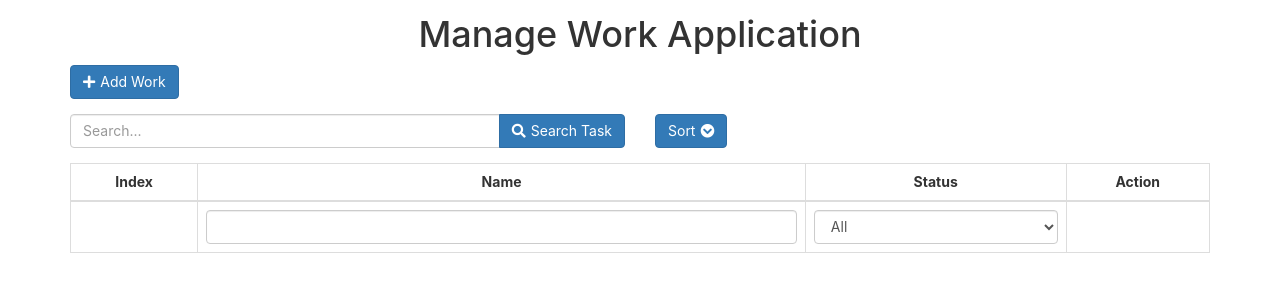
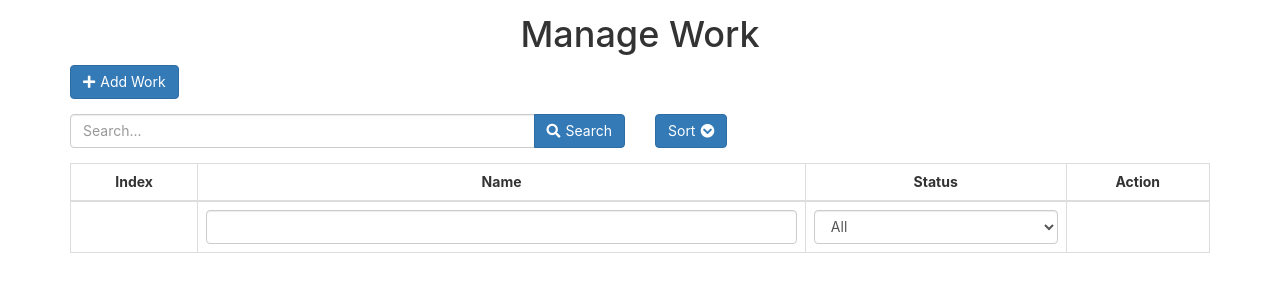
Before and after one commit to duyanh3110/Manage-App, a React (Create React App) app: page / in a window 1280 px wide. Shown: the top 300 px of the page. Built offline with nearby package versions, Linux system fonts and the light colour scheme.

Commit message:
Revert "test app"

```diff
--- a/src/App.js
+++ b/src/App.js
@@ -207,7 +207,7 @@ class App extends Component {
           : '';
     return (
       <div className="container">
-        <h1 className="text-center mt-15">Manage Work Application</h1>
+        <h1 className="text-center mt-15">Manage Work</h1>
         <div className="row">
           <div className={ isDisplayForm === true ? "col-xs-4 col-sm-4 col-md-4 col-lg-4" : ""}>
             {/* Form */}
--- a/src/components/TaskSearchControl.js
+++ b/src/components/TaskSearchControl.js
@@ -41,7 +41,7 @@ class TaskSearchControl extends Component {
               onClick={ this.onSearch }
             >
               <i className="fa fa-search mr-5"></i>
-              Search Task
+              Search
             </button>
           </span>
         </div>
```
